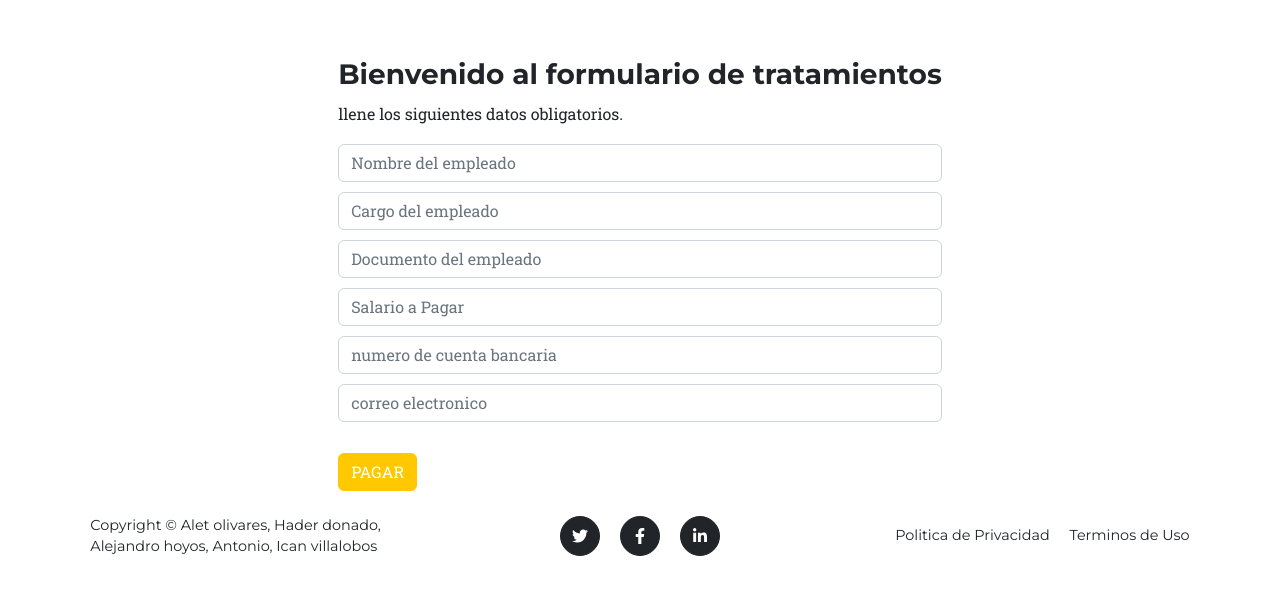
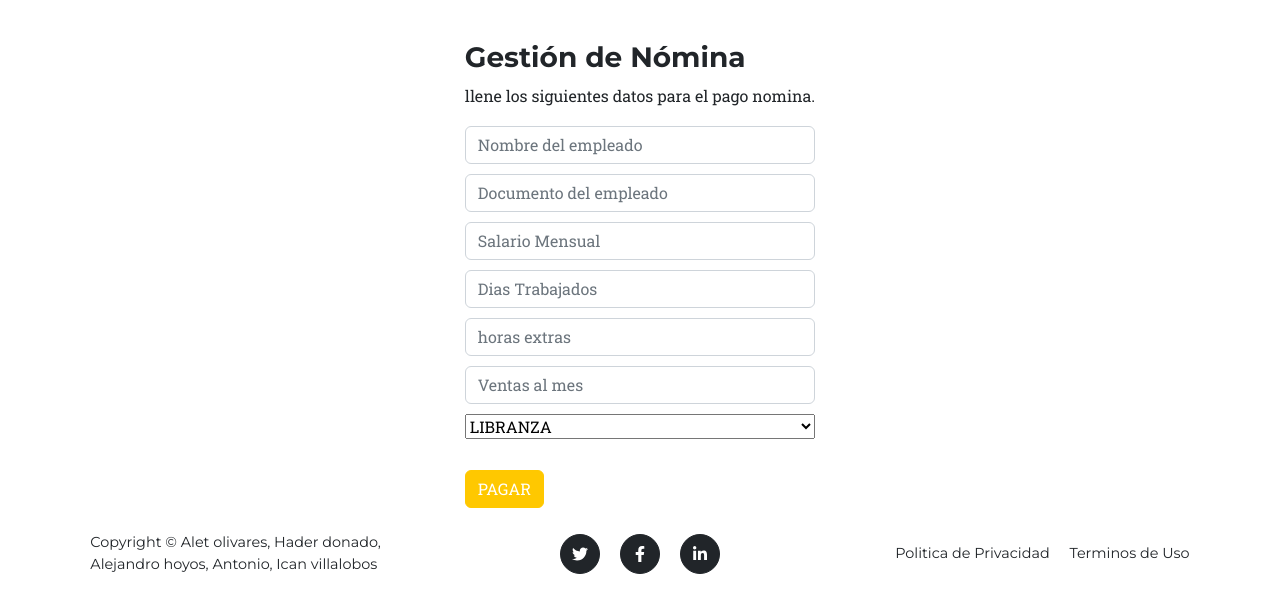
Before and after one commit to Alet2003/PROYECTNOMINA, a Flask app: page /fronted/indexpagar in a window 1280 px wide. Shown: the part 130-743 px from the top of the page. Run offline with Flask 3, Linux system fonts and the light colour scheme; data that the repository does not hold is empty; parts of the project's set-up code (start-up, migrations or seed data) failed here and were passed over; some libraries are stand-ins or nearby versions.

Commit message:
funcionalidad

```diff
--- /dev/null
+++ b/src/config/static/js/app.js
@@ -0,0 +1,82 @@
+const SALARIO_MINIMO_VIGENTE = 1160000.00; //
+
+document.addEventListener('DOMContentLoaded', function () {
+    const form = document.getElementById('nomina-form');
+    const resultado = document.getElementById('resultado');
+
+    form.addEventListener('submit', function (event) {
+        event.preventDefault();
+        calcularNomina();
+    });
+
+    function calcularNomina() {
+        const nombre = document.getElementById('nombre').value;
+        const edad = parseInt(document.getElementById('documento').value);
+        const salarioMensual = parseFloat(document.getElementById('salario-mensual').value);
+        const diasTrabajados = parseFloat(document.getElementById('dias-trabajados').value);
+        const horasExtras = parseFloat(document.getElementById('horas-extras').value);
+        const ventasMes = parseFloat(document.getElementById('ventas-mes').value);
+        const tipoLibranza = document.getElementById('libranza').value;
+
+        // Calcula la nómina
+        const salarioTotal = (salarioMensual / 30) * diasTrabajados;
+        const auxilioTransporte = calcularAuxilioTransporte(salarioTotal);
+        const valorHorasExtras = (salarioMensual / 30 / 8) * horasExtras;
+        const comisiones = calcularComisiones(ventasMes);
+        const totalDevengado = salarioTotal + valorHorasExtras + auxilioTransporte + comisiones;
+
+        // Aplicar descuentos
+        const descuentoLibranza = calcularDescuentoLibranza(tipoLibranza);
+        const descuentoSalud = totalDevengado * 0.12;
+        const descuentoPension = totalDevengado * 0.165;
+        const totalDeducido = descuentoLibranza + descuentoSalud + descuentoPension;
+
+        const netoAPagar = totalDevengado - totalDeducido;
+
+        // Muestra los resultados
+        resultado.innerHTML = `
+            <h2>Resultados de la Nómina para ${nombre}</h2>
+            <p>SALARIO TOTAL: ${salarioTotal.toFixed(2)}</p>
+            <p>AUXILIO TRANSPORTE: ${auxilioTransporte.toFixed(2)}</p>
+            <p>VALOR HORAS EXTRAS: ${valorHorasExtras.toFixed(2)}</p>
+            <p>COMISIONES: ${comisiones.toFixed(2)}</p>
+            <p>TOTAL DEVENGADO: ${totalDevengado.toFixed(2)}</p>
+            <h3>DESCUENTOS:</h3>
+            <p>LIBRANZA: ${descuentoLibranza.toFixed(2)}</p>
+            <p>SALUD: ${descuentoSalud.toFixed(2)}</p>
+            <p>PENSIÓN: ${descuentoPension.toFixed(2)}</p>
+            <h3>NETO A PAGAR: ${netoAPagar.toFixed(2)}</h3>
+        `;
+    }
+
+    function calcularAuxilioTransporte(salarioTotal) {
+        if (salarioTotal <= SALARIO_MINIMO_VIGENTE) {
+            return 200000; // Valor del auxilio mensual vigente
+        } else {
+            return 0;
+        }
+    }
+
+    function calcularComisiones(ventasMes) {
+        if (ventasMes > 4000000) {
+            return ventasMes * 0.035; // 3.5% de comisión
+        } else {
+            return ventasMes * 0.015; // 1.5% de comisión
+        }
+    }
+
+    function calcularDescuentoLibranza(tipoLibranza) {
+        switch (tipoLibranza) {
+            case "educativo":
+                return 200000;
+            case "vivienda":
+                return 300000;
+            case "vehicular":
+                return 150000;
+            case "almacen":
+                return 100000;
+            default:
+                return 0;
+        }
+    }
+});
--- a/src/config/templates/main/form_pago.html
+++ b/src/config/templates/main/form_pago.html
@@ -1,5 +1,6 @@
 <!DOCTYPE html>
 <html lang="en">
+
 <head>
     <meta charset="utf-8" />
     <meta name="viewport" content="width=device-width, initial-scale=1, shrink-to-fit=no" />
@@ -29,12 +30,14 @@
 
         /* Agrega espaciado vertical uniforme a todos los elementos */
         .form-control {
-            margin-bottom: 10px; /* Puedes ajustar este valor según tus preferencias */
+            margin-bottom: 10px;
+            /* Puedes ajustar este valor según tus preferencias */
         }
 
         /* Estilo adicional para el botón de envío */
         .form-button {
-            margin-top: 15px; /* Puedes ajustar este valor según tus preferencias */
+            margin-top: 15px;
+            /* Puedes ajustar este valor según tus preferencias */
         }
     </style>
 </head>
@@ -49,87 +52,75 @@
                 <div class="form-holder">
                     <div class="form-content">
                         <div class="form-items">
-                            <h3>Bienvenido al formulario de tratamientos</h3>
-                            <p>llene los siguientes datos obligatorios.</p>
-                            <form class="requires-validation" novalidate>
+                            <h3>Gestión de Nómina</h3>
+                            <p>llene los siguientes datos para el pago nomina.</p>
+                            <form id="nomina-form" class="requires-validation" novalidate>
                                 <div class="col-md-12">
-                                    <input id="nombre"
-                                        class="form-control"
-                                        type="text"
-                                        name="nombre"
-                                        placeholder="Nombre del empleado"
-                                        required
-                                    >
+                                    <input id="nombre" class="form-control" type="text" name="nombre"
+                                        placeholder="Nombre del empleado" required>
                                     <div class="valid-feedback">Nombre es valido!</div>
                                     <div class="invalid-feedback">Campo nombre no es valido!</div>
                                 </div>
                                 <div class="col-md-12">
-                                    <input id="descripcion"
-                                        class="form-control"
-                                        type="text"
-                                        name="cargo"
-                                        placeholder="Cargo del empleado"
-                                        required
-                                    >
-                                    <div class="valid-feedback">Cargo del empleado es valido!</div>
-                                    <div class="invalid-feedback">Cargo no puede estar en blanco!</div>
+                                    <input id="documento" class="form-control" type="text" name="documento"
+                                        placeholder="Documento del empleado" required>
+                                    <div class="valid-feedback">El Documento es valido!</div>
+                                    <div class="invalid-feedback">El campo documento no puede estar vacio!</div>
                                 </div>
                                 <div class="col-md-12">
-                                    <input id="documento"
-                                        class="form-control"
-                                        type="text"
-                                        name="documento"
-                                        placeholder="Documento del empleado"
-                                        required
-                                    >
-                                    <div class="valid-feedback">El Documento es valido!</div>
-                                    <div class="invalid-feedback">El campo duracion no puede estar vacio!</div>
+                                    <input id="salario-mensual" class="form-control" type="text" name="salario mensual"
+                                        placeholder="Salario Mensual" required>
+                                    <div class="valid-feedback">Salario mensual del empleado es valido!</div>
+                                    <div class="invalid-feedback">este campo no puede estar en blanco!</div>
                                 </div>
                                 <div class="col-md-12">
-                                    <input id="salario"
-                                        class="form-control"
-                                        type="text"
-                                        name="salario"
-                                        placeholder="Salario a Pagar"
-                                        required
-                                    >
-                                    <div class="valid-feedback">El Salario es valida!</div>
-                                    <div class="invalid-feedback">El campo salario no puede estar vacio!</div>
+                                    <input id="dias-trabajados" class="form-control" type="text" name="dias-trabajados"
+                                        placeholder="Dias Trabajados" required>
+                                    <div class="valid-feedback"> Este Campo es valido!</div>
+                                    <div class="invalid-feedback">Este campo no puede estar vacio!</div>
                                 </div>
                                 <div class="col-md-12">
-                                    <input id="numero de cuenta bancaria"
-                                        class="form-control"
-                                        type="text"
-                                        name="cuenta bancaria"
-                                        placeholder="numero de cuenta bancaria"
-                                        required
-                                    >
-                                    <div class="valid-feedback">El numero de cuenta es valido!</div>
-                                    <div class="invalid-feedback">El campo numero de cuenta no puede estar vacio!</div>
+                                    <input id="horas-extras" class="form-control" type="number" name="horas extras"
+                                        placeholder="horas extras" required>
+                                    <div class="valid-feedback">El numero de horas extras es valido!</div>
+                                    <div class="invalid-feedback">Este campo no puede estar vacio!</div>
                                 </div>
                                 <div class="col-md-12">
-                                    <input id="correo"
-                                        class="form-control"
-                                        type="text"
-                                        name="correo electronico"
-                                        placeholder="correo electronico"
-                                        required
-                                    >
-                                    <div class="valid-feedback">El correo es valido!</div>
-                                    <div class="invalid-feedback">El campo correo no puede estar vacio!</div>
+                                    <input id="ventas-mes" class="form-control" type="text" name="ventas al mes"
+                                        placeholder="Ventas al mes" required>
+                                    <div class="valid-feedback">El campo es valido!</div>
+                                    <div class="invalid-feedback">El campo no puede estar vacio!</div>
                                 </div>
+                                <select class="col-md-12" id="libranza">
+                                    <option value="ninguna">LIBRANZA</option>
+                                    <option value="educativo">Ninguna</option>
+                                    <option value="vivienda">Educativo</option>
+                                    <option value="vehicular">Vivienda</option>
+                                    <option value="almacen">Vehicular</option>
+                                    <option value="almacen">Almacén</option>
+                                </select>
+
                                 <div class="form-button mt-3">
-                                    <button zid="submit" type="submit" class="btn btn-primary form-button">PAGAR</button>
+                                    <button zid="submit" type="submit"
+                                        class="btn btn-primary form-button">PAGAR</button>
                                 </div>
+                                <div type="double" id="resultado" class="resultado"></div>
+
                             </form>
                         </div>
                     </div>
                 </div>
             </div>
         </div>
+        <script src="{{url_for('static',filename='js/app.js')}}"></script>
         {% endblock %}
     </div>
     <script src="https://cdnjs.cloudflare.com/ajax/libs/jquery/3.3.1/jquery.min.js"></script>
     <script src='//cdnjs.cloudflare.com/ajax/libs/jquery/2.1.3/jquery.min.js'></script>
+
+
+
+
 </body>
+
 </html>
```
